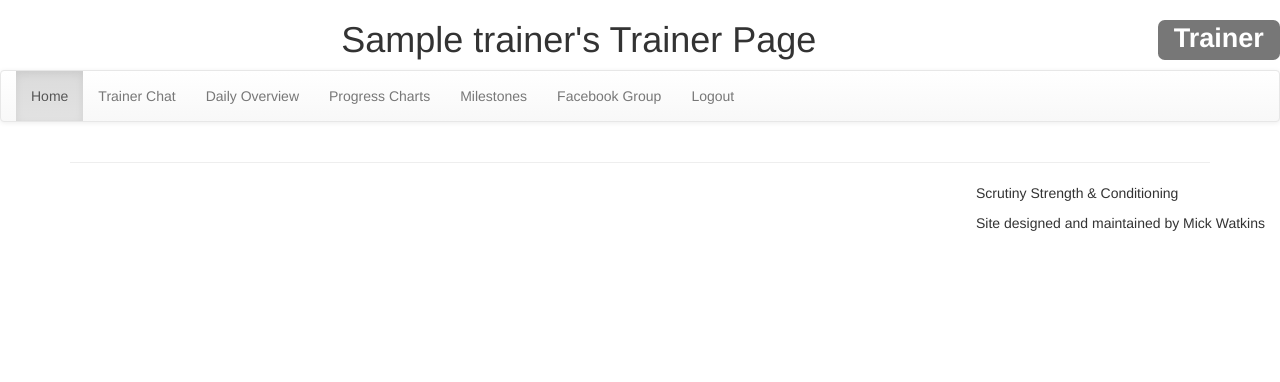
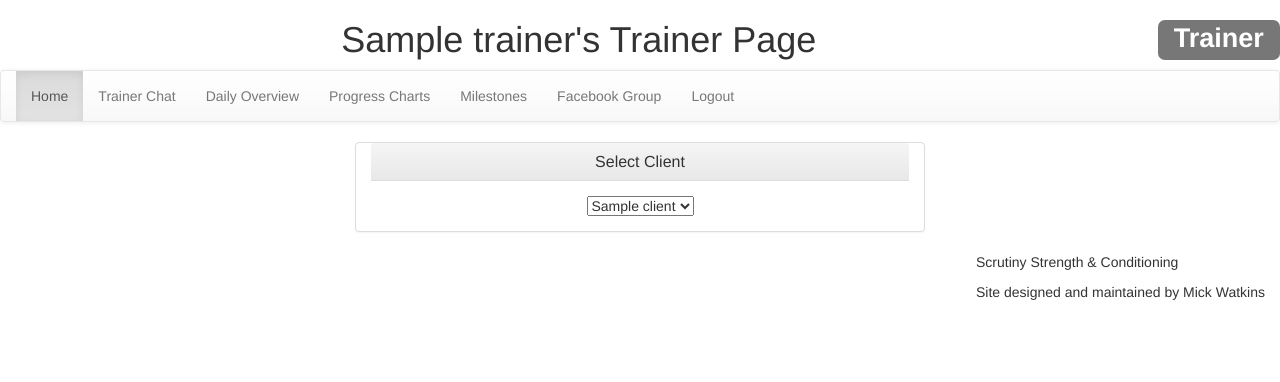
Before and after one commit to watksimo/scrutiny_app, a PHP site: page /home.php in a window 1280 px wide. Shown: the top 382 px of the page. Run offline with PHP 8.4, Linux system fonts and the light colour scheme; the visitor is signed in with stand-in values (Sample User, id 1); tables that the repository leaves empty hold one stand-in row (values such as "Sample post"); some libraries are stand-ins or nearby versions.

Commit message:
Trainer page now displays client list - selecting a client currently has no effect. Navbar and footer refactored into php includes.

```diff
--- a/home.php
+++ b/home.php
@@ -30,7 +30,7 @@
 
         <script type="text/javascript">
         	var isTrainer = <?php echo $is_trainer; ?>;
-        	console.log(isTrainer);
+        	// console.log(isTrainer);
         </script>
     </head>
 
@@ -42,66 +42,37 @@
             </div>
         </div>
 
-       <nav class = "navbar navbar-default" role = "navigation">
-
-		   <div class = "navbar-header">
-			  <button type = "button" class = "navbar-toggle"
-				 data-toggle = "collapse" data-target = "#example-navbar-collapse">
-				 <span class = "sr-only">Toggle navigation</span>
-				 <span class = "icon-bar"></span>
-				 <span class = "icon-bar"></span>
-				 <span class = "icon-bar"></span>
-			  </button>
-
-		   </div>
-
-		   <div class = "collapse navbar-collapse" id = "example-navbar-collapse">
-
-			  <ul class = "nav navbar-nav">
-				 <li class = "active">
-				 	<a href = "#">Home</a>
-				 </li>
-				 <li>
-				 	<a href = "#">Trainer Chat</a>
-				 </li>
-				 <li>
-				 	<a href = "#">Daily Overview</a>
-				 </li>
-				 <li>
-					<a href = "#">Progress Charts</a>
-				 </li>
-				 <li>
-					<a href = "#">Milestones</a>
-				 </li>
-				 <li>
-					<a href = "#">Facebook Group</a>
-				 </li>
-				 <li id='btn_logout'>
-					<a href = "#">Logout</a>
-				 </li>
-			  </ul>
-		   </div>
-
+		<nav class = "navbar navbar-default" role = "navigation">
+			<?php include 'php/navbar.php'; ?>
 		</nav>
 
         <div class="content row">
             <div class="container">
-			    <hr>
-				<div id="calendar"></div>
+            	<?php
+	            	if( isset($_SESSION['trainer_id']) ) {
+	            		echo '
+							<div class="col-sm-6 col-sm-offset-3 panel panel-default">
+								<div class="panel-heading">
+									<h3 class="panel-title">Select Client</h3>
+								</div>
+
+								<div class="panel-body" id="main_display"></div>
+							</div>
+						';
+	            	} else {
+	            		echo '
+	            			<div class="col-sm-10 col-sm-offset-1" id="main_display"></div>
+	            		';
+	            	}
+            	?>
+
 			</div>
         </div>
 
     </body>
 
     <footer>
-    	<div class="footer">
-            <div class="col-sm-12">
-            	<div class="pull-right">
-	                <p>Scrutiny Strength & Conditioning</p>
-	                <p>Site designed and maintained by Mick Watkins</p>
-				</div>
-            </div>
-        </div>
+    	<?php include 'php/footer.php'; ?>
         <script src="https://maps.googleapis.com/maps/api/js?key=AIzaSyDjBf13Qu1XH0l-KcykGEM8LshQFw1c4Bc"></script>
         <script type="text/javascript" src="js/functions.js"></script>
         <script type="text/javascript" src="js/home.js"></script>
--- a/js/home.js
+++ b/js/home.js
@@ -23,6 +23,29 @@ $(function() {
 	        $('#page_heading').text(json_trainer_name['trainername'] + "'s Trainer Page");
 	        $('#trainer_badge').text("Trainer");
 	    });
+
+	    // Get all of the trainers clients
+	    $.ajax({
+            type: "POST",
+            url: "php/get_trainers_clients.php",
+        })
+	    .done(function (client_list) {
+	        json_client_list = JSON.parse(client_list);
+	        // console.log(json_client_list);
+
+	        var select_box = $('<select />');
+
+
+			var i;
+			for (i = 0; i < json_client_list.length; ++i) {
+				$('<option />', {value: json_client_list[i]['id'], text: json_client_list[i]['name']}).appendTo(select_box);
+			}
+
+			select_box.appendTo('#main_display');
+
+
+	    });
+
 	} else {
 		$.ajax({
             type: "POST",
@@ -69,7 +92,7 @@ $(function() {
 
 			console.log(m);
 
-			$('#calendar').fullCalendar({
+			$('#main_display').fullCalendar({
 				header: {
 					left: 'prev,next today',
 					center: 'title',
--- a/login.php
+++ b/login.php
@@ -33,7 +33,7 @@
         <div class="content row">
 
             <div class="content-pane-1 col-sm-8 col-sm-offset-2" id="login_cont">
-                <form>
+                <form id='login_form'>
                     <div class="form-group col-sm-10 col-sm-offset-1" id="login_field_cont">
                         <label for="emailAddress">Email address</label>
                         <input type="text" class="form-control" id="emailAddress" placeholder="Enter email">
--- /dev/null
+++ b/php/footer.php
@@ -0,0 +1,8 @@
+<div class="footer_display">
+    <div class="col-sm-12">
+        <div class="pull-right">
+            <p>Scrutiny Strength & Conditioning</p>
+            <p>Site designed and maintained by Mick Watkins</p>
+        </div>
+    </div>
+</div>
--- /dev/null
+++ b/php/get_trainers_clients.php
@@ -0,0 +1,17 @@
+<?php
+    session_start();
+
+    $trainer_id = $_SESSION['trainer_id'];
+    $check_query = "SELECT Clients.id, Clients.name FROM Clients,Trainers WHERE Trainers.id=$trainer_id AND Clients.trainerid=Trainers.id";
+    $conn=mysqli_connect('127.0.0.1','root','GoCanvas','scrutiny');
+
+    if ($result = $conn->query($check_query)) {
+
+		$row = mysqli_fetch_all($result,MYSQLI_ASSOC);
+        echo json_encode($row);
+
+        # Close db connections
+        $result->free();
+        $conn->close();
+    }
+?>
--- /dev/null
+++ b/php/navbar.php
@@ -0,0 +1,37 @@
+<div class = "navbar-header">
+	<button type = "button" class = "navbar-toggle"
+	 data-toggle = "collapse" data-target = "#example-navbar-collapse">
+		 <span class = "sr-only">Toggle navigation</span>
+		 <span class = "icon-bar"></span>
+		 <span class = "icon-bar"></span>
+		 <span class = "icon-bar"></span>
+	</button>
+
+</div>
+
+<div class = "collapse navbar-collapse" id = "example-navbar-collapse">
+
+	<ul class = "nav navbar-nav">
+		<li class = "active">
+			<a href = "#">Home</a>
+		</li>
+		<li>
+			<a href = "#">Trainer Chat</a>
+		</li>
+		<li>
+			<a href = "#">Daily Overview</a>
+		</li>
+		<li>
+			<a href = "#">Progress Charts</a>
+		</li>
+		<li>
+			<a href = "#">Milestones</a>
+		</li>
+		<li>
+			<a href = "#">Facebook Group</a>
+		</li>
+		<li id='btn_logout'>
+			<a href = "#">Logout</a>
+		</li>
+	</ul>
+</div>
```
Also changed, not shown: js/login.js (+12 -2 lines).
